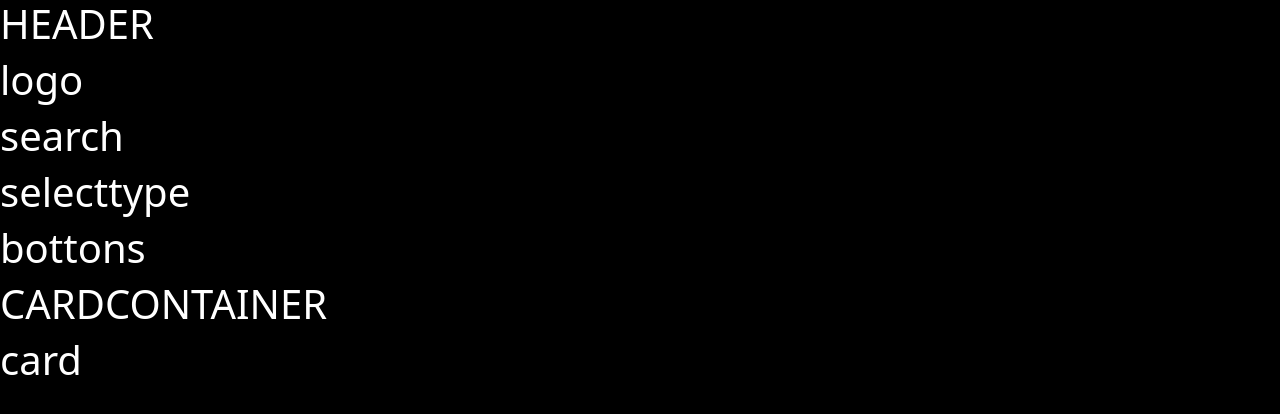
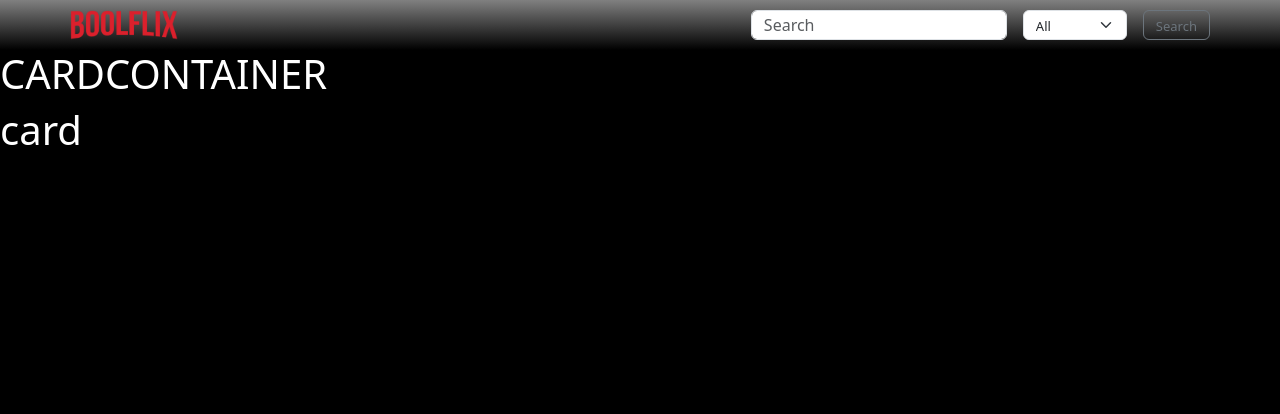
Before and after one commit to franedsandi/vite-boolflix, a Vue app: page / in a window 1280 px wide. Shown: the top 414 px of the page. Built offline with nearby package versions, Linux system fonts and the light colour scheme.

Commit message:
[feat] header designed

```diff
--- a/src/components/Cardcontainer.vue
+++ b/src/components/Cardcontainer.vue
@@ -18,6 +18,6 @@ export default {
   <card />
 </template>
 
-<style>
+<style lang="scss" scoped>
 
 </style>
--- a/src/components/Header.vue
+++ b/src/components/Header.vue
@@ -21,14 +21,27 @@ export default {
 </script>
 
 <template>
-  <h1>HEADER</h1>
-  <logo />
-  <search />
-  <selecttype />
-  <bottons />
+  <div class="header">
+    <div class="container d-flex justify-content-between">
+      <logo />
+      <div class="searchzone d-flex gap-3">
+        <search />
+        <selecttype />
+        <bottons />
+      </div>
+    </div>
+  </div>
 
 </template>
 
-<style>
+<style lang="scss" scoped>
+.header{
+  color: white;
+  background-image: linear-gradient(grey, black);
+  .container{
+  height: 50px;
+  padding: 10px 0px;
+
+}}
 
 </style>
--- a/src/components/partials/bottons.vue
+++ b/src/components/partials/bottons.vue
@@ -5,9 +5,11 @@ export default {
 </script>
 
 <template>
-<h1>bottons</h1>
+<button type="button" class="btn btn-outline-secondary">Search</button>
 </template>
 
-<style>
-
+<style lang="scss" scoped>
+button{
+  font-size: 13px;
+}
 </style>
--- a/src/components/partials/card.vue
+++ b/src/components/partials/card.vue
@@ -8,6 +8,6 @@ export default {
 <h1>card</h1>
 </template>
 
-<style>
+<style lang="scss" scoped>
 
 </style>
--- a/src/components/partials/logo.vue
+++ b/src/components/partials/logo.vue
@@ -5,9 +5,11 @@ export default {
 </script>
 
 <template>
-  <h1>logo</h1>
+  <img src="img/logo-boolflix.png" alt="logo-boolflix">
 </template>
 
-<style>
-
+<style lang="scss" scoped>
+img{
+  height: 100%;
+}
 </style>
--- a/src/components/partials/search.vue
+++ b/src/components/partials/search.vue
@@ -5,9 +5,15 @@ export default {
 </script>
 
 <template>
-<h1>search</h1>
+  <input
+  class="form-control"
+  type="search"
+  placeholder="Search"
+  aria-label="Search">
 </template>
 
-<style>
-
+<style lang="scss" scoped>
+ input{
+  width: 20vw;
+ }
 </style>
--- a/src/components/partials/selecttype.vue
+++ b/src/components/partials/selecttype.vue
@@ -5,9 +5,17 @@ export default {
 </script>
 
 <template>
-<h1>selecttype</h1>
+<select
+class="form-select"
+aria-label="Default select example">
+  <option selected>All</option>
+  <option value="1">Movies</option>
+  <option value="2">Tv Series</option>
+</select>
 </template>
 
-<style>
-
+<style lang="scss" scoped>
+select{
+  font-size: 13px;
+}
 </style>
```
